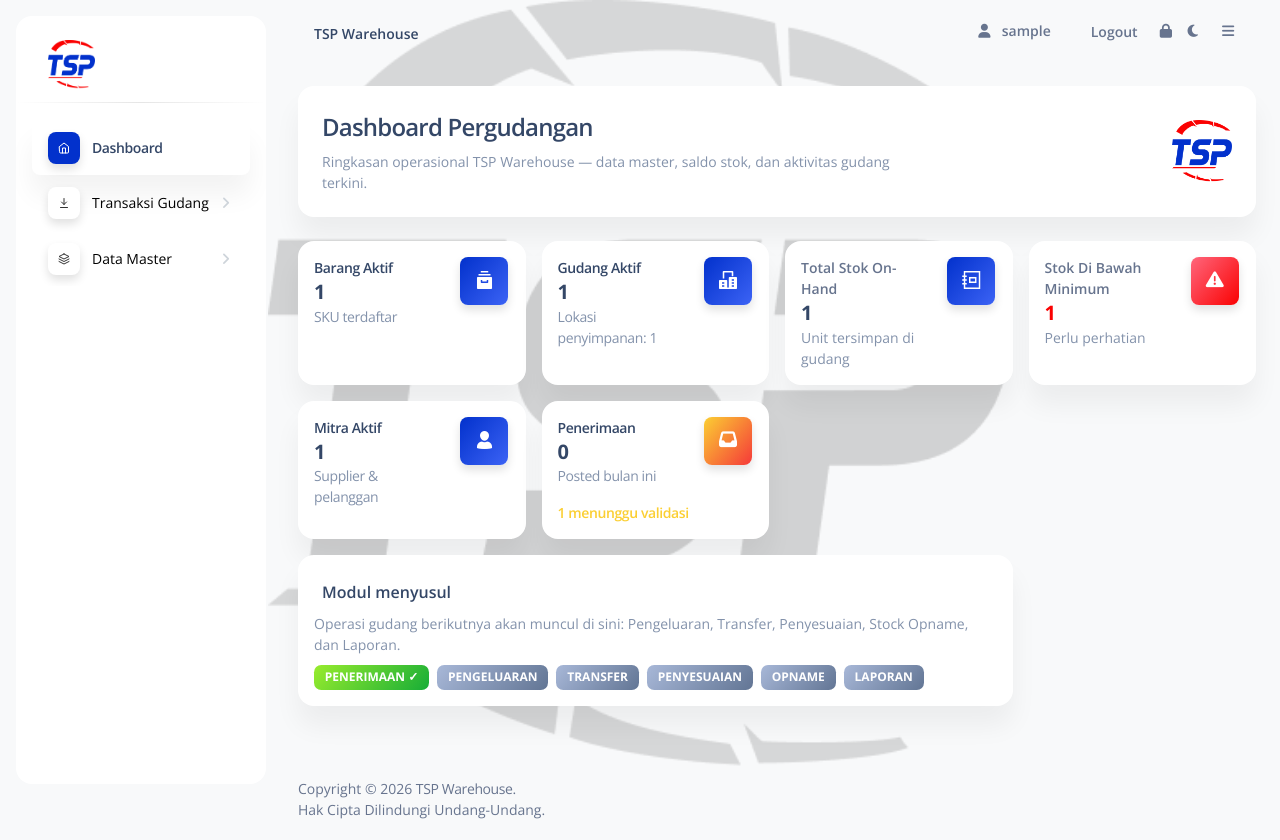
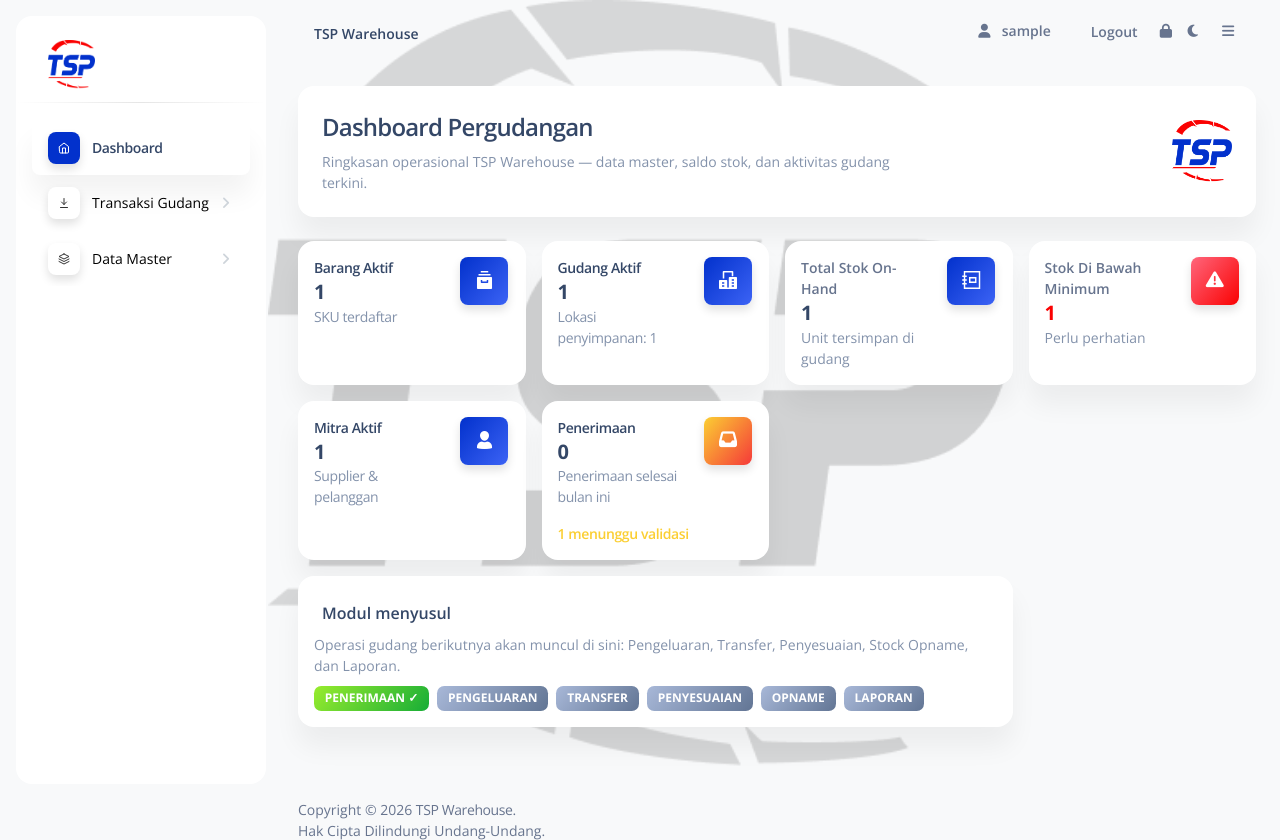
Before and after one commit to Bono2666/timur_sp, a Django app: page / in a window 1280 px wide. Shown: the top 840 px of the page. Before the commit the page ends 819 px from the top, so only its background shows below. Run offline with Django 4.2, Linux system fonts and the light colour scheme; a user stored in the database is signed in; tables that the repository leaves empty hold one stand-in row (values such as "Sample post"); some libraries are stand-ins or nearby versions.

Commit message:
Dashboard: kartu Penerimaan menampilkan jumlah dokumen Selesai bulan ini (rcv_done_month, semantik scan_state done: posted + putaway tuntas) menggantikan 'Posted bulan ini'

```diff
--- a/apps/templates/home/index.html
+++ b/apps/templates/home/index.html
@@ -158,8 +158,8 @@
               <div class="col-8">
                 <div class="numbers">
                   <p class="text-sm mb-0 text-capitalize font-weight-bold kpi-title">Penerimaan</p>
-                  <h5 class="font-weight-bolder mb-0">{{ kpi.rcv_posted_month }}</h5>
-                  <p class="text-sm mb-0 text-secondary">Posted bulan ini</p>
+                  <h5 class="font-weight-bolder mb-0">{{ kpi.rcv_done_month }}</h5>
+                  <p class="text-sm mb-0 text-secondary">Penerimaan selesai bulan ini</p>
                 </div>
               </div>
               <div class="col-4 text-end">
--- a/apps/views.py
+++ b/apps/views.py
@@ -53,8 +53,9 @@ def home(request):
     rcv_await_validation = StockDocument.objects.filter(
         document_type='RCV', status='approved',
         receive_status='pending').count()
-    rcv_posted_month = StockDocument.objects.filter(
+    rcv_done_month = StockDocument.objects.filter(
         document_type='RCV', status='posted',
+        putaway_status__in=['none', 'done'],
         posted_at__gte=bulan_ini).count()
     rcv_putaway_pending = StockDocument.objects.filter(
         document_type='RCV', status='posted',
@@ -73,7 +74,7 @@ def home(request):
             'below_min': di_bawah_minimum,
             'rcv_pending_approval': rcv_pending_approval,
             'rcv_await_validation': rcv_await_validation,
-            'rcv_posted_month': rcv_posted_month,
+            'rcv_done_month': rcv_done_month,
             'rcv_putaway_pending': rcv_putaway_pending,
         },
     }
```
